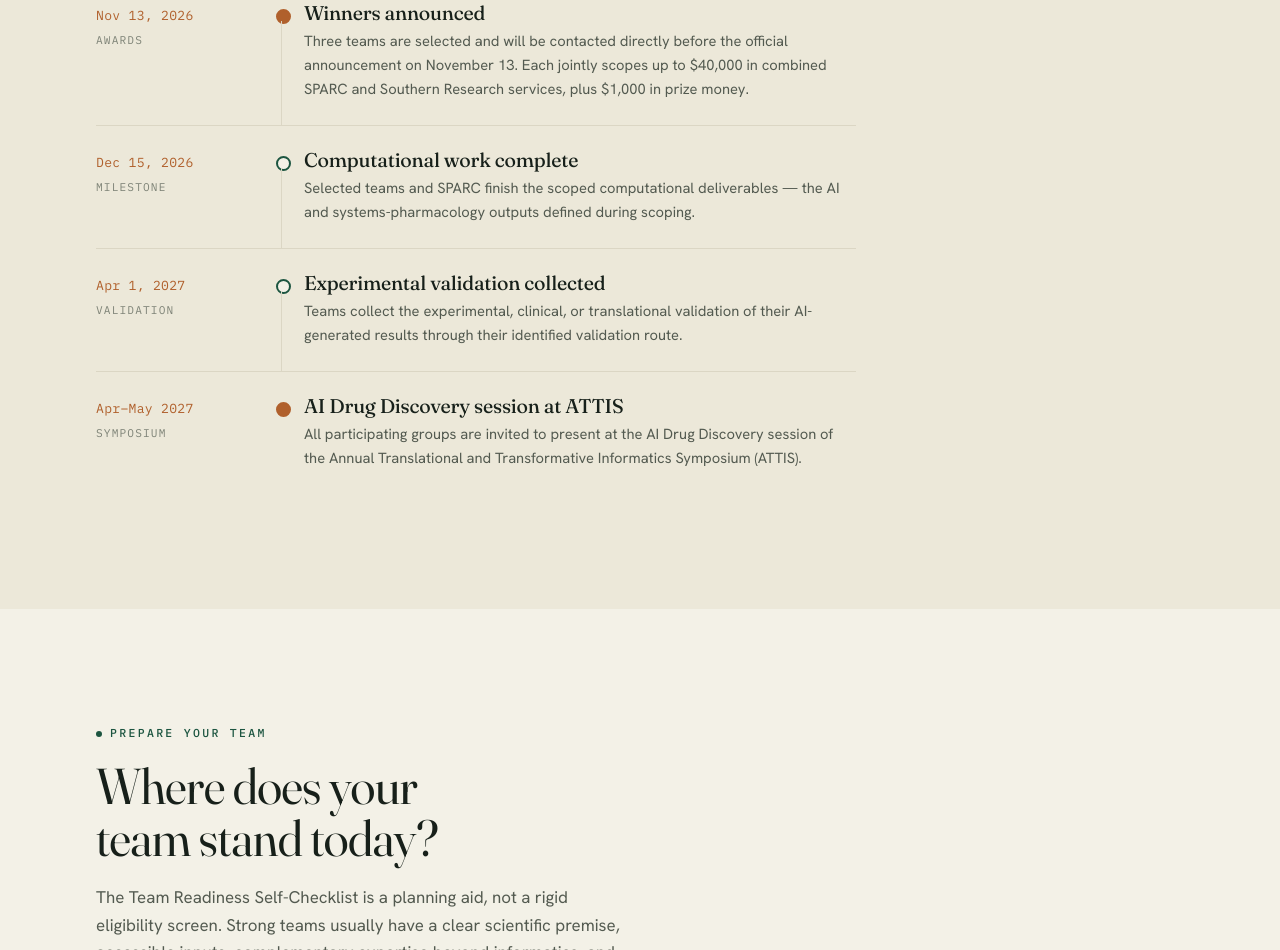
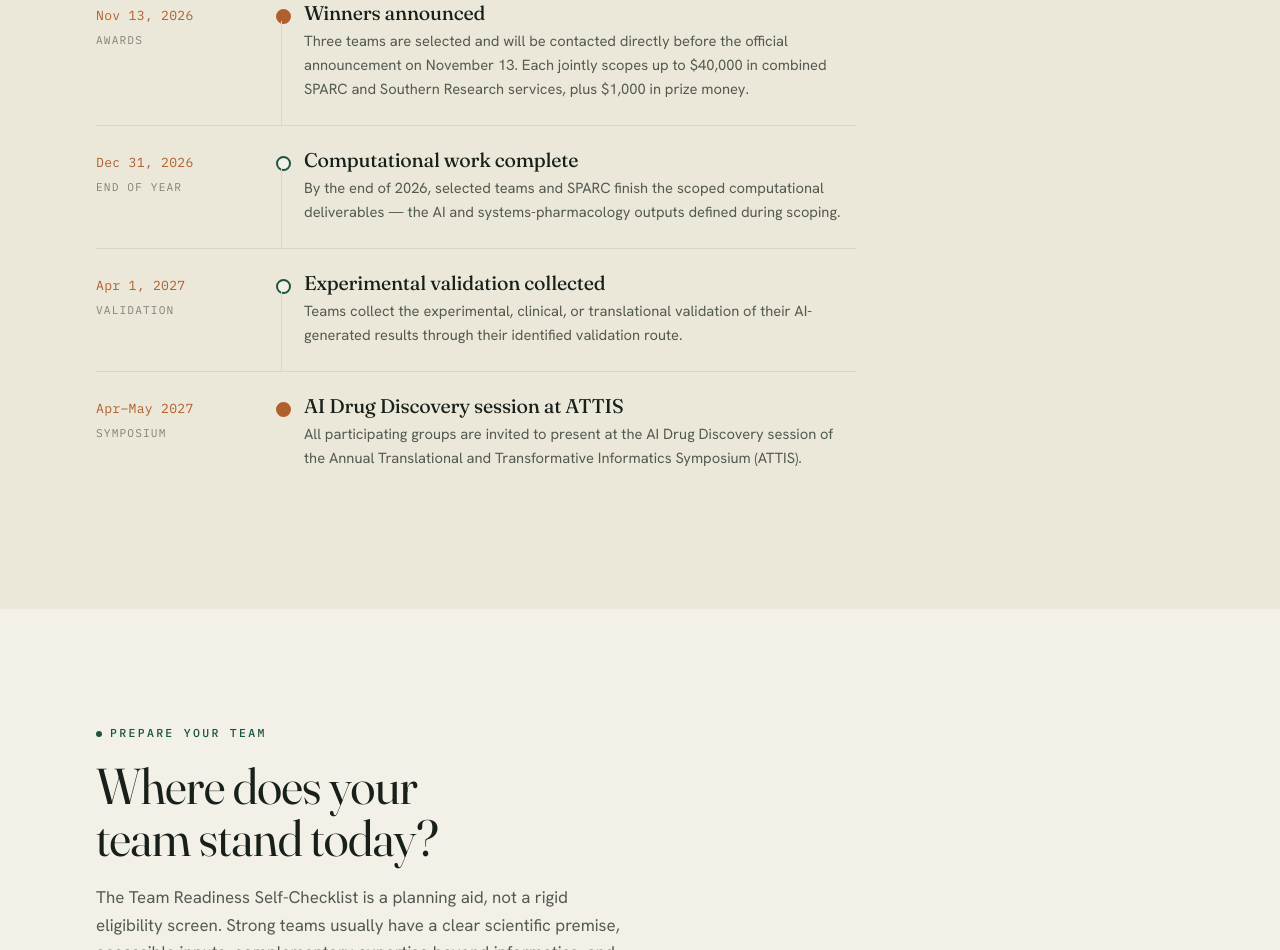
Before and after one commit to aimed-lab/sparc-collabofest-2026, a plain HTML site: page index.html in a window 1280 px wide. Shown: the part 9822-10772 px from the top of the page. Drawn offline with Linux system fonts and the light colour scheme.

Commit message:
Computational work milestone: by end of 2026 (Dec 31)

```diff
--- a/index.html
+++ b/index.html
@@ -1000,8 +1000,8 @@ footer{padding:64px 0 48px;border-top:1px solid var(--line);background:var(--bg-
         <div class="what"><h3>Winners announced</h3><p>Three teams are selected and will be contacted directly before the official announcement on November 13. Each jointly scopes up to $40,000 in combined SPARC and Southern Research services, plus $1,000 in prize money.</p></div>
       </div>
       <div class="tl">
-        <div class="when">Dec 15, 2026<small>Milestone</small></div>
-        <div class="what"><h3>Computational work complete</h3><p>Selected teams and SPARC finish the scoped computational deliverables — the AI and systems-pharmacology outputs defined during scoping.</p></div>
+        <div class="when">Dec 31, 2026<small>End of year</small></div>
+        <div class="what"><h3>Computational work complete</h3><p>By the end of 2026, selected teams and SPARC finish the scoped computational deliverables — the AI and systems-pharmacology outputs defined during scoping.</p></div>
       </div>
       <div class="tl">
         <div class="when">Apr 1, 2027<small>Validation</small></div>
```
